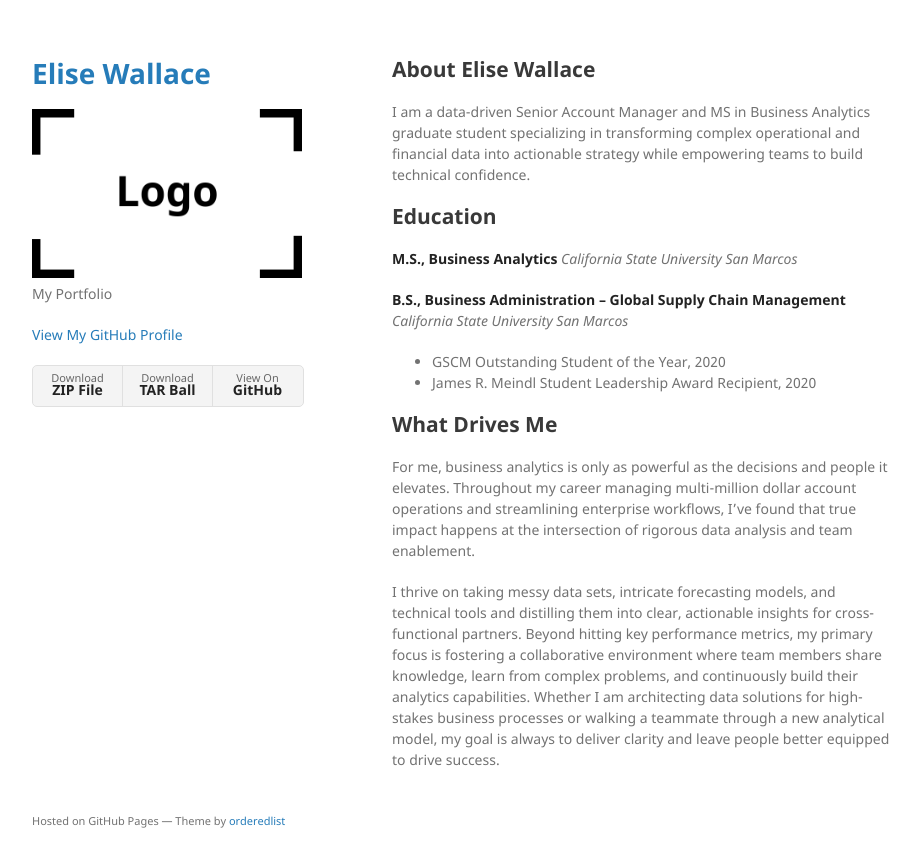
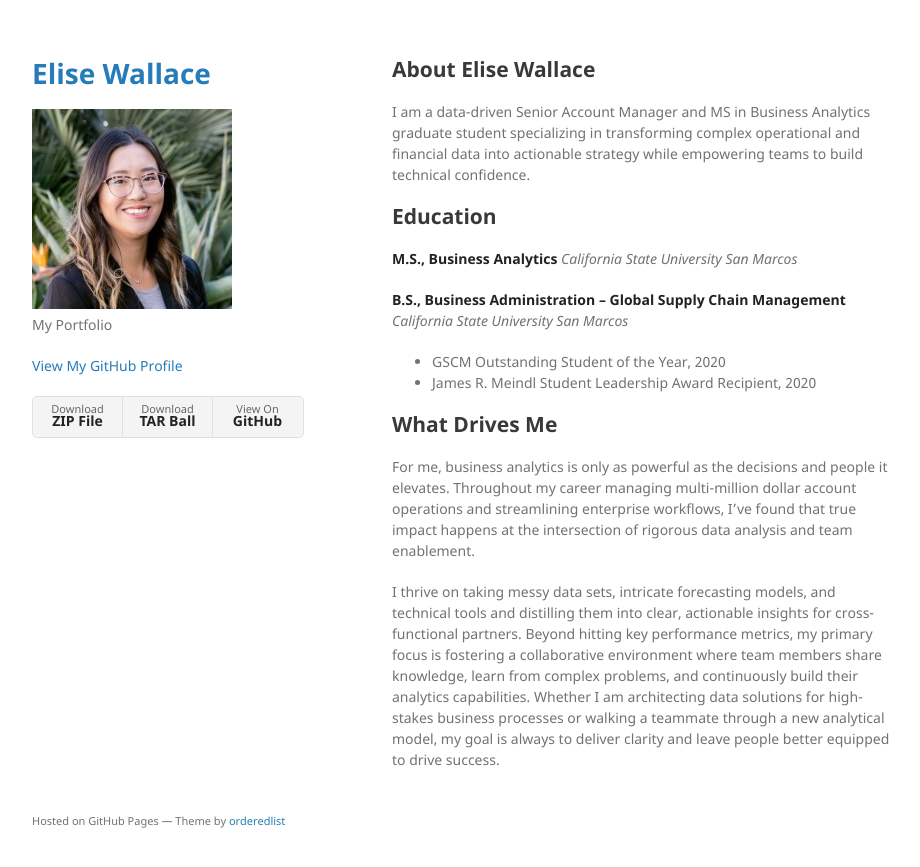
Before and after one commit to EliseWallace/elisewallace.github.io, a Jekyll site: the page built from index.md, in a window 1280 px wide. Shown: the top 867 px of the page, without its empty margins (178-1098 px from the left). Built offline with Jekyll 4.4.1, drawn with Linux system fonts in a browser that asks for light colours; our own code applies the rules of GitHub Pages for plain Markdown files.

Commit message:
Update logo image in configuration file

```diff
--- a/_config.yml
+++ b/_config.yml
@@ -1,5 +1,5 @@
 title: Elise Wallace
-logo: /assets/img/logo.png
+logo: /assets/img/EW_Headshot.jpg
 description: My Portfolio
 show_downloads: true
 google_analytics:
```
